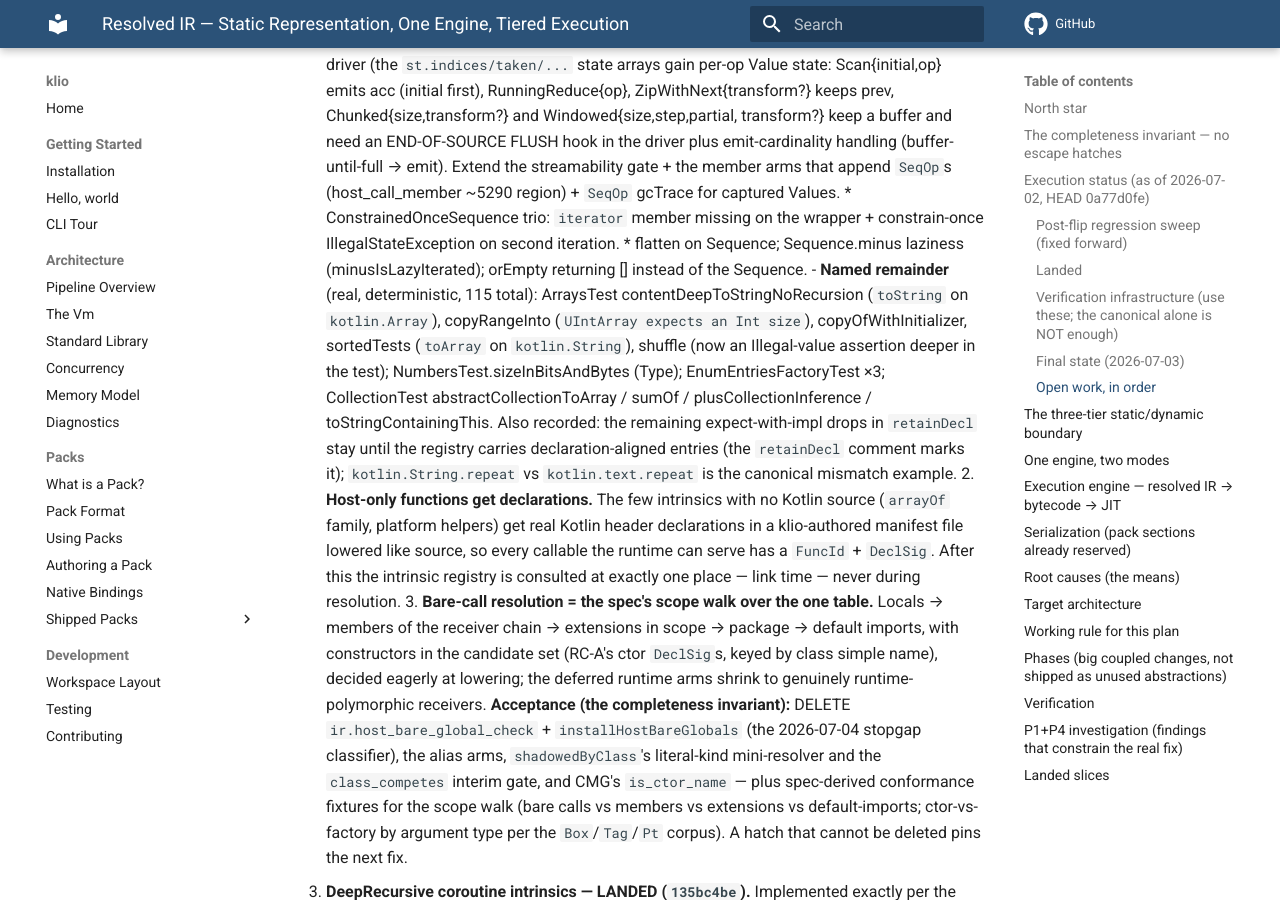
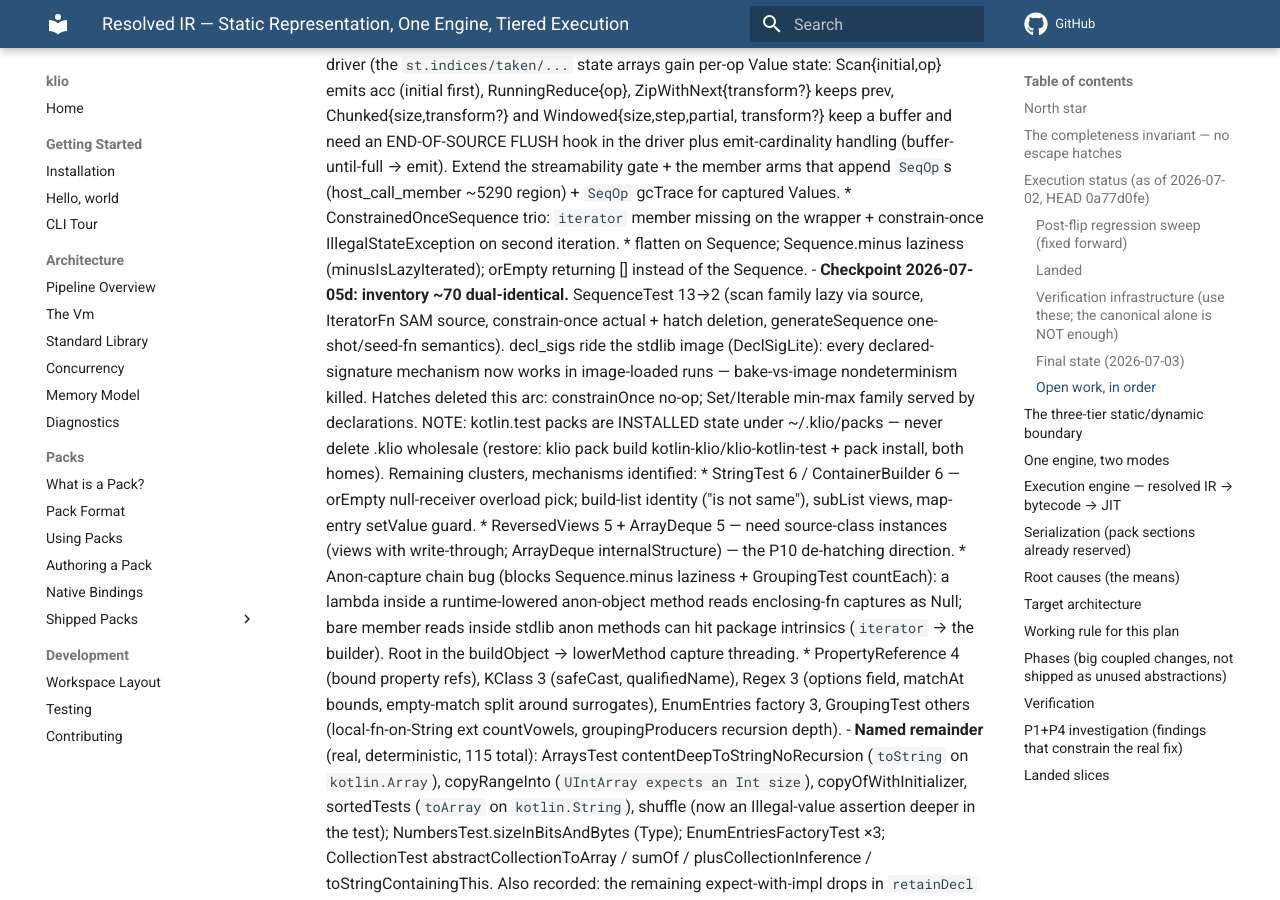
Before and after one commit to DrewCarlson/klio, an MkDocs documentation site: the page built from docs/resolution-unification-plan.md, in a window 1280 px wide and 900 px high, scrolled down 9731 px. Built offline with MkDocs 1.6.1 and Material for MkDocs 9.7.7, drawn with Linux system fonts in a browser that asks for light colours; comment, search, counter and statistics services are not loaded.

Commit message:
docs: checkpoint — SequenceTest 13 to 2; remaining cluster mechanisms mapped

```diff
--- a/docs/resolution-unification-plan.md
+++ b/docs/resolution-unification-plan.md
@@ -455,6 +455,35 @@ Every phase of this plan is landed or boundary-recorded; nothing remains open.
         * flatten on Sequence; Sequence.minus laziness
           (minusIsLazyIterated); orEmpty returning [] instead of the
           Sequence.
+      - **Checkpoint 2026-07-05d: inventory ~70 dual-identical.**
+        SequenceTest 13→2 (scan family lazy via source, IteratorFn SAM
+        source, constrain-once actual + hatch deletion, generateSequence
+        one-shot/seed-fn semantics). decl_sigs ride the stdlib image
+        (DeclSigLite): every declared-signature mechanism now works in
+        image-loaded runs — bake-vs-image nondeterminism killed. Hatches
+        deleted this arc: constrainOnce no-op; Set/Iterable min-max
+        family served by declarations. NOTE: kotlin.test packs are
+        INSTALLED state under ~/.klio/packs — never delete .klio
+        wholesale (restore: klio pack build kotlin-klio/klio-kotlin-test
+        + pack install, both homes).
+        Remaining clusters, mechanisms identified:
+        * StringTest 6 / ContainerBuilder 6 — orEmpty null-receiver
+          overload pick; build-list identity ("is not same"), subList
+          views, map-entry setValue guard.
+        * ReversedViews 5 + ArrayDeque 5 — need source-class instances
+          (views with write-through; ArrayDeque internalStructure) —
+          the P10 de-hatching direction.
+        * Anon-capture chain bug (blocks Sequence.minus laziness +
+          GroupingTest countEach): a lambda inside a runtime-lowered
+          anon-object method reads enclosing-fn captures as Null; bare
+          member reads inside stdlib anon methods can hit package
+          intrinsics (`iterator` → the builder). Root in the
+          buildObject → lowerMethod capture threading.
+        * PropertyReference 4 (bound property refs), KClass 3
+          (safeCast, qualifiedName), Regex 3 (options field, matchAt
+          bounds, empty-match split around surrogates), EnumEntries
+          factory 3, GroupingTest others (local-fn-on-String ext
+          countVowels, groupingProducers recursion depth).
       - **Named remainder** (real, deterministic, 115 total): ArraysTest
         contentDeepToStringNoRecursion (`toString` on `kotlin.Array`),
         copyRangeInto (`UIntArray expects an Int size`),
```
